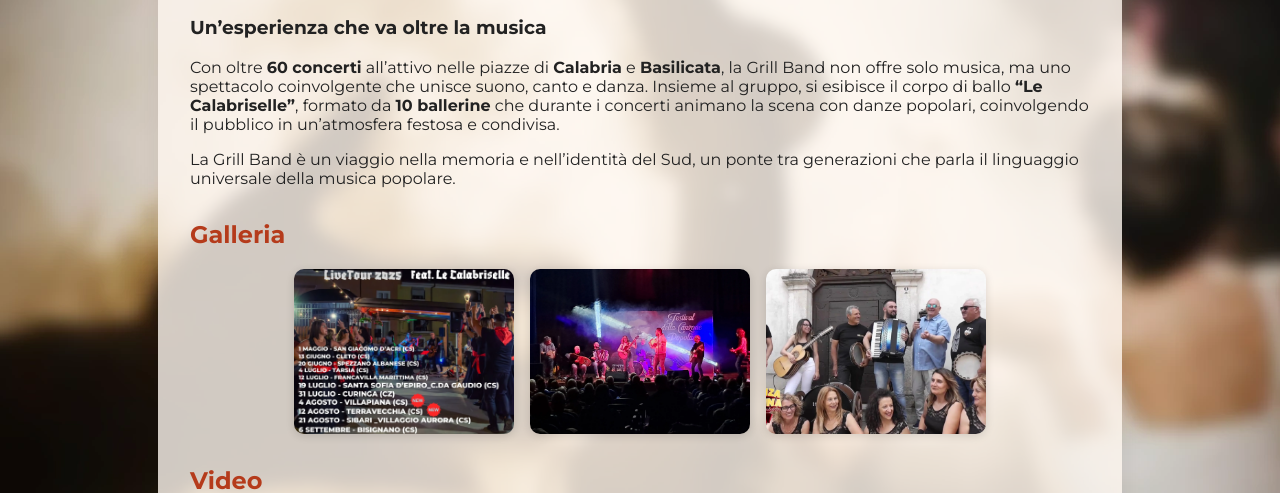
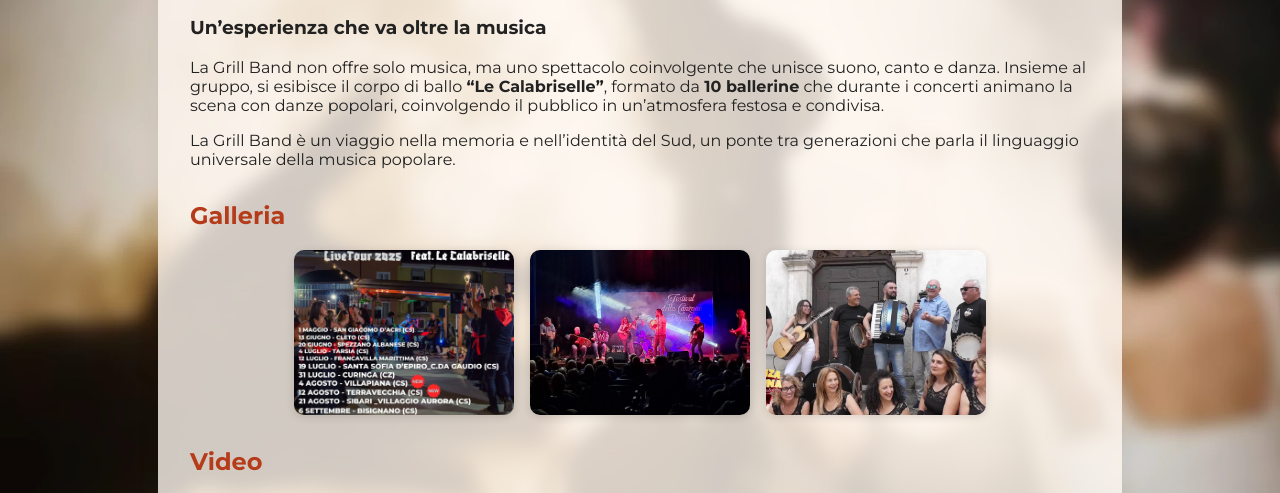
Before and after one commit to lolgab/grillband, a plain HTML site: page index.html in a window 1280 px wide. Shown: the part 914-1407 px from the top of the page. Drawn offline with Linux system fonts and the light colour scheme.

Commit message:
Update index.html

```diff
--- a/index.html
+++ b/index.html
@@ -69,8 +69,7 @@
         </ul>
 
         <h3>Un’esperienza che va oltre la musica</h3>
-        <p>Con oltre <strong>60 concerti</strong> all’attivo nelle piazze di <strong>Calabria</strong> e
-          <strong>Basilicata</strong>, la Grill Band non offre solo musica, ma uno spettacolo coinvolgente che unisce
+        <p>La Grill Band non offre solo musica, ma uno spettacolo coinvolgente che unisce
           suono, canto e danza. Insieme al gruppo, si esibisce il corpo di ballo <strong>“Le Calabriselle”</strong>,
           formato da <strong>10 ballerine</strong> che durante i concerti animano la scena con danze popolari,
           coinvolgendo il pubblico in un’atmosfera festosa e condivisa.
@@ -185,7 +184,7 @@
         <li>12 agosto 2025 - Terravecchia (CS)</li>
         <li>17 agosto 2025 - Paludi (CS)</li>
         <li>18 agosto 2025 - Bisignano (CS)</li>
-        <li>21 agosto 2025 - Villaggio Aurora - Corigliano Calabro (CS)</li>
+        <li>21 agosto 2025 - Villaggio Aurora - Sibari (CS)</li>
         <li>6 settembre 2025 - Bisignano (CS)</li>
         <li>20 settembre 2025 - Santa Sofia d'Epiro (CS)</li>
         <li>4 ottobre 2025 - Amaroni (CZ)</li>
```
